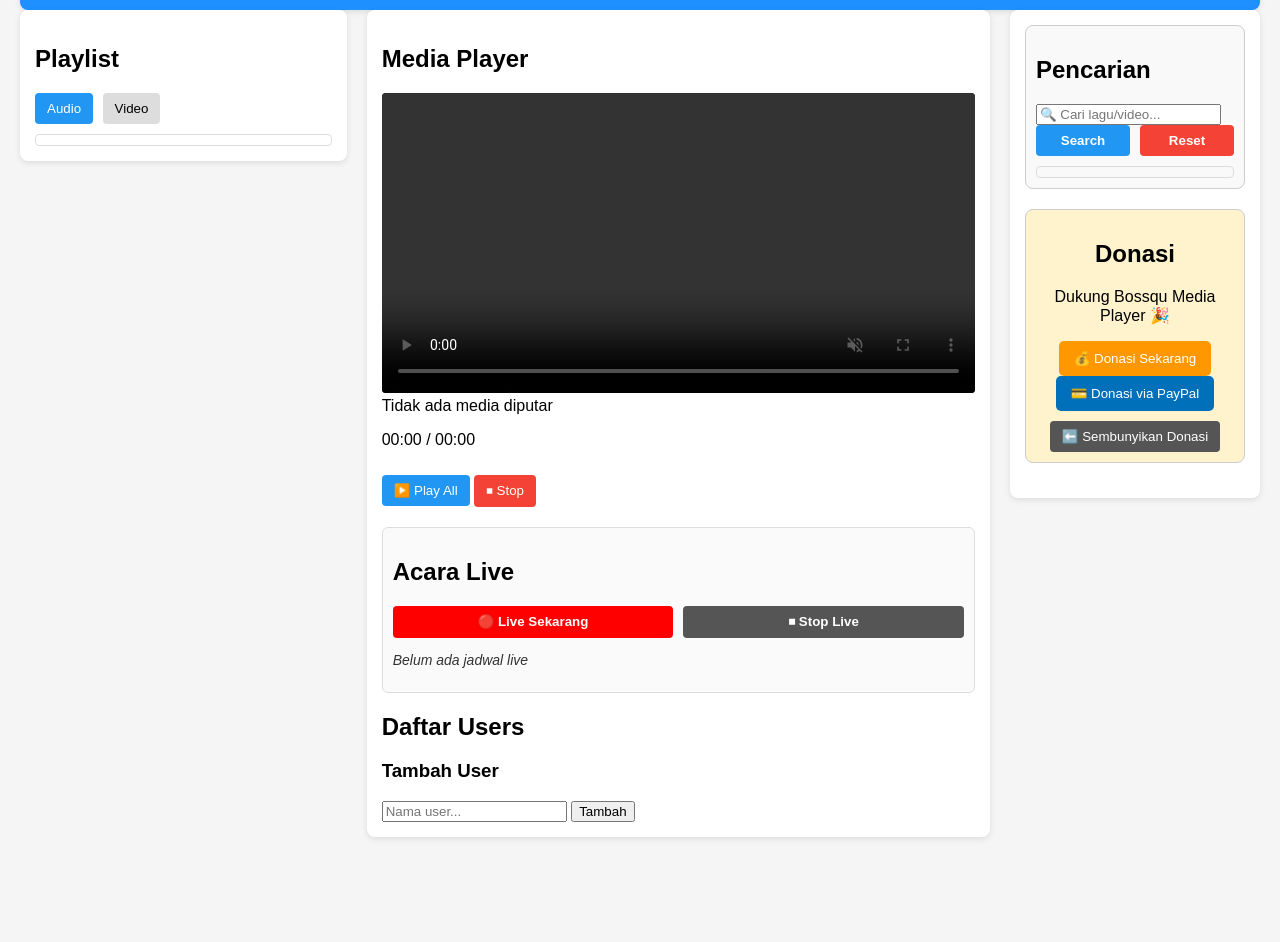
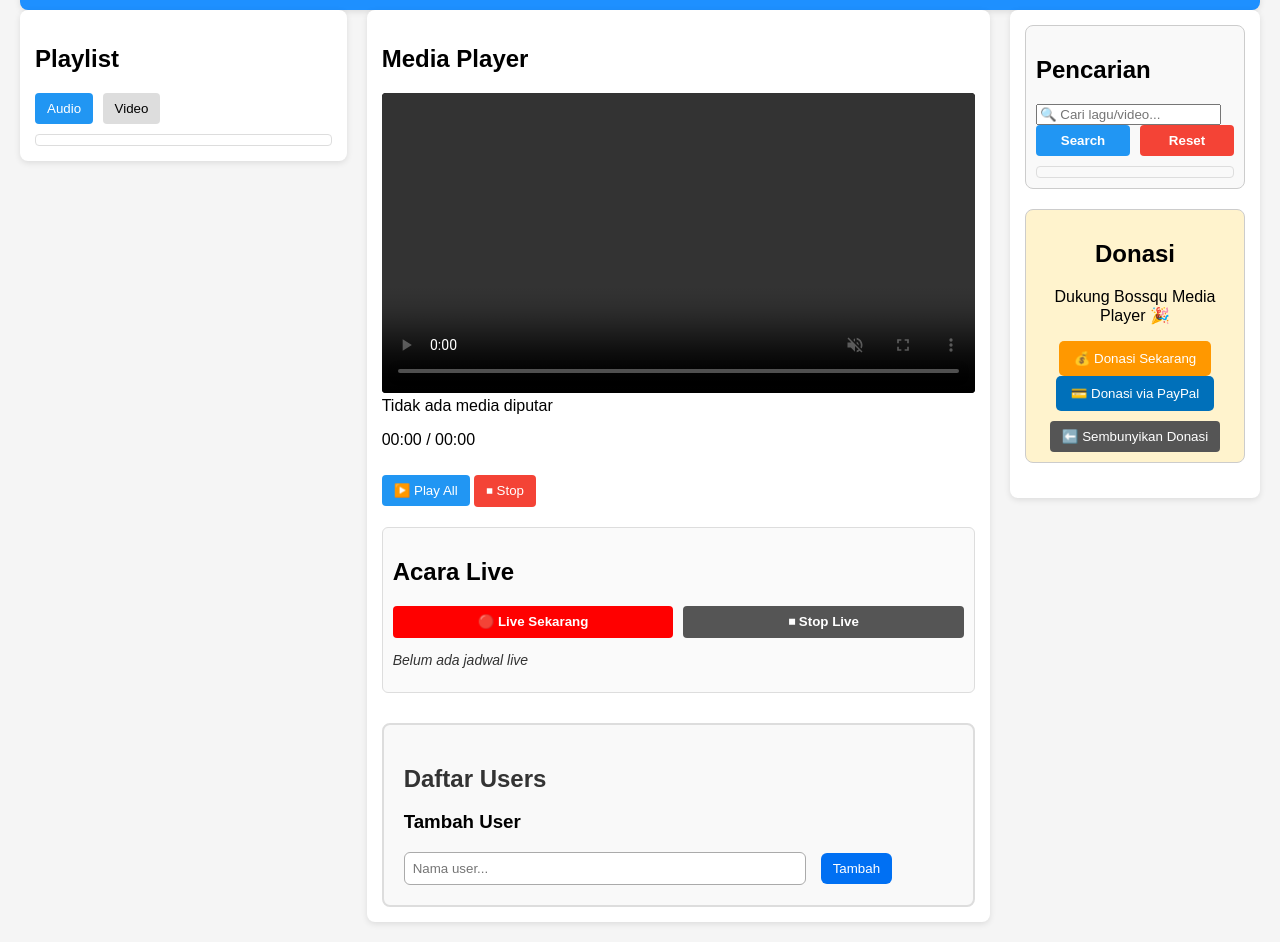
Before and after one commit to BossquPlayer/my-vercel-app, a website: page public/index.html in a window 1280 px wide. Shown: the part 130-1072 px from the top of the page. Before the commit the page ends 987 px from the top, so only its background shows below. Drawn offline with Linux system fonts and the light colour scheme; no server answers.

Commit message:
Add files via upload

```diff
--- a/public/style.css
+++ b/public/style.css
@@ -281,3 +281,60 @@ body {
   overflow: hidden;  /* sembunyikan isi */
   transition: all 0.3s ease;
 }
+
+
+/* User List Section */
+.user-list {
+  margin-top: 30px;
+  padding: 20px;
+  background: #f9f9f9;
+  border: 2px solid #ddd;
+  border-radius: 8px;
+}
+
+.user-list h2 {
+  font-size: 1.5em;
+  margin-bottom: 10px;
+  color: #333;
+}
+
+.user-list ul {
+  list-style: none;
+  padding: 0;
+  margin: 0 0 15px 0;
+}
+
+.user-list ul li {
+  padding: 8px 12px;
+  margin-bottom: 6px;
+  background: #fff;
+  border: 1px solid #ccc;
+  border-radius: 6px;
+  transition: background 0.2s ease;
+}
+
+.user-list ul li:hover {
+  background: #e6f7ff;
+}
+
+.user-list input {
+  padding: 8px;
+  width: 70%;
+  border: 1px solid #aaa;
+  border-radius: 6px;
+  margin-right: 10px;
+}
+
+.user-list button {
+  padding: 8px 12px;
+  background: #0070f3;
+  color: #fff;
+  border: none;
+  border-radius: 6px;
+  cursor: pointer;
+  transition: background 0.2s ease;
+}
+
+.user-list button:hover {
+  background: #005bb5;
+}
```
